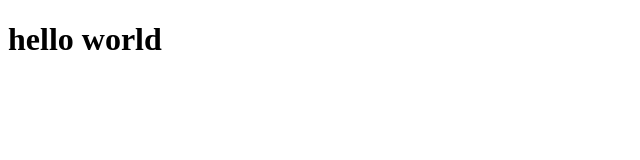
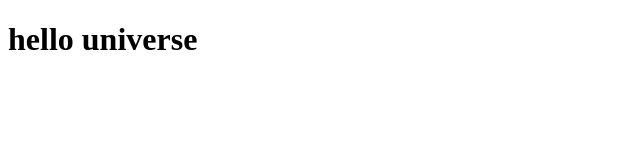
Before and after one commit to KapiteinKattenkwaad/git-project, a website: page index.html in a window 1280 px wide. Shown: the full height of the page, 0-640 px from the left. Drawn offline with Linux system fonts and the light colour scheme.

Commit message:
changed h1

```diff
--- a/index.html
+++ b/index.html
@@ -7,6 +7,6 @@
     <title>Git project</title>
 </head>
 <body>
-    <h1>hello world</h1>
+    <h1>hello universe</h1>
 </body>
 </html>
```
